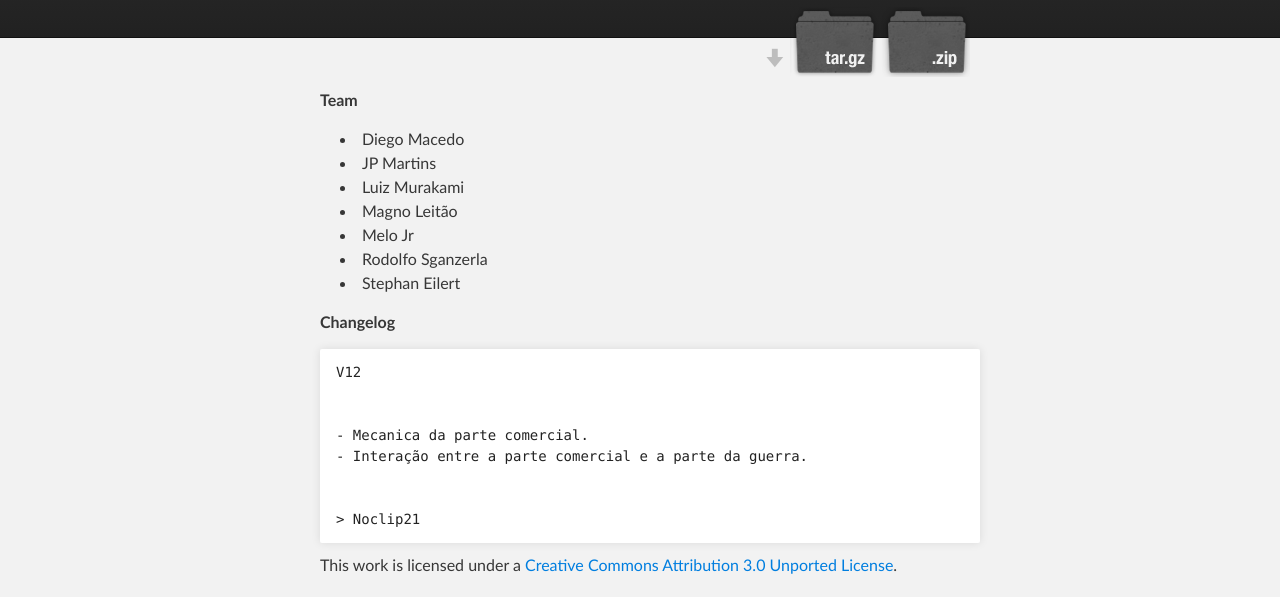
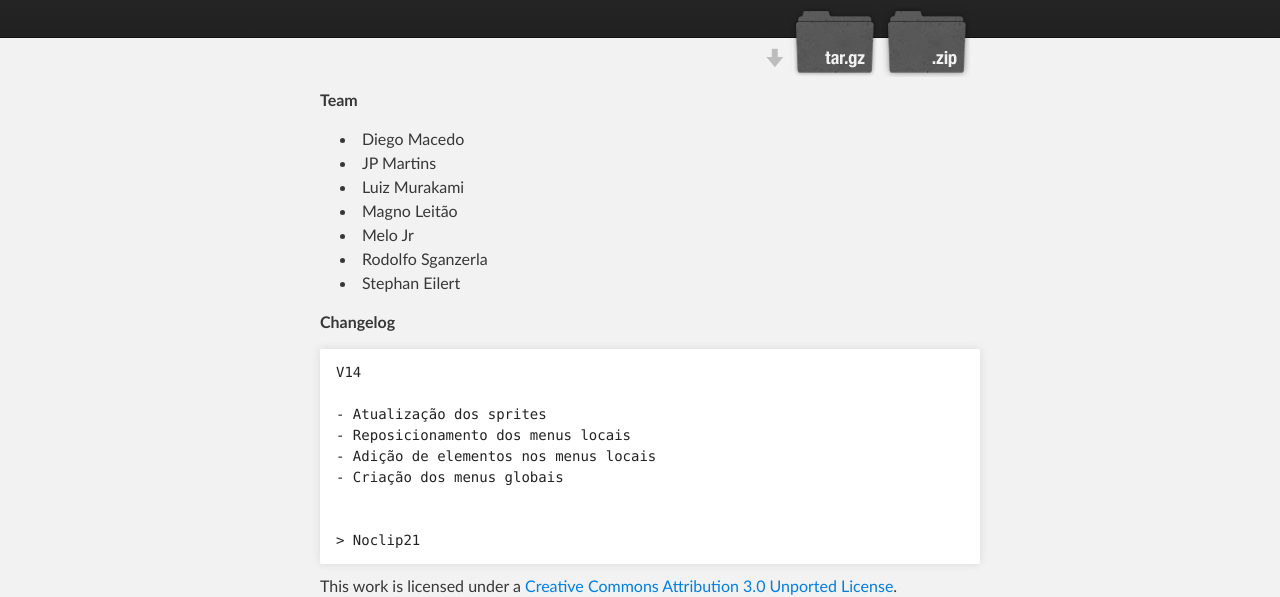
Before and after one commit to Noclip21/Danki, a plain HTML site: page index.html in a window 1280 px wide. Shown: the part 208-805 px from the top of the page. Drawn offline with Linux system fonts and the light colour scheme.

Commit message:
'DanKiV14 Released!

```diff
--- a/index.html
+++ b/index.html
@@ -43,11 +43,12 @@
 <li>Stephan Eilert</li>
 </ul><p><strong>Changelog</strong></p>
 
-<pre><code>V12
+<pre><code>V14
 
-
-- Mecanica da parte comercial.
-- Interação entre a parte comercial e a parte da guerra.
+- Atualização dos sprites
+- Reposicionamento dos menus locais
+- Adição de elementos nos menus locais
+- Criação dos menus globais
 
 
 &gt; Noclip21
```
